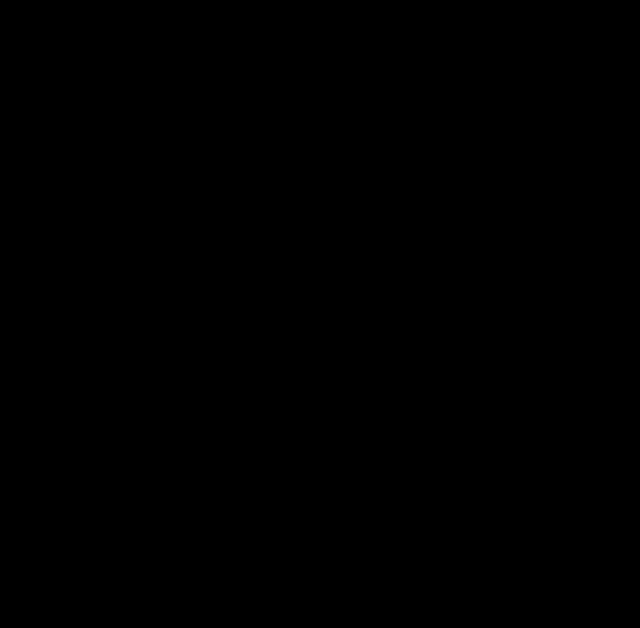
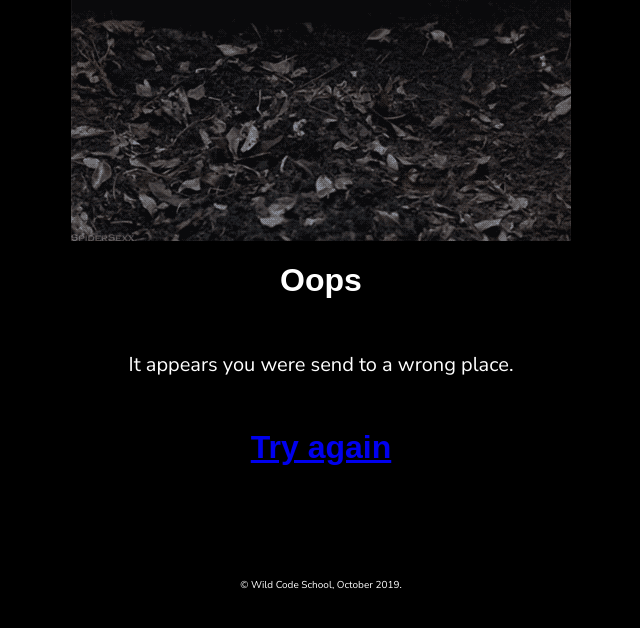
Before and after one commit to guigzzz31/hackloween, a React (Create React App) app in the folder hackloween19/: page /Oops in a window 1280 px wide. Shown: the top 628 px of the page, without its empty margins (319-959 px from the left). Built offline with nearby package versions, Linux system fonts and the light colour scheme; a web font is replaced by a local one.

Commit message:
Added two troll pages

```diff
--- a/hackloween19/src/App.jsx
+++ b/hackloween19/src/App.jsx
@@ -18,9 +18,9 @@
       <Switch>
         <Route exact path="/" component={HomePage} />
         <Route path="/pick" component={BoxPage} />
-        {/* <Route path="/movie" component={ApiPage} />
+        {/* <Route path="/movie" component={ApiPage} /> */}
         <Route path="/oops" component={Haha1} />
-        <Route path="/mybad" component={Haha2} />
+        {/* <Route path="/mybad" component={Haha2} />
         <Route path="/areyoulost" component={Haha3} />
         <Route path="/yesyouare" component={Haha4} />
         <Route path="/behindyou" component={Haha5} />
--- a/hackloween19/src/components/Haha1.jsx
+++ b/hackloween19/src/components/Haha1.jsx
@@ -0,0 +1,19 @@
+import React from 'react';
+import gifZombie from './images/gifZombie.gif'
+import './HomePage.css';
+import { Link } from 'react-router-dom';
+import Footer from './Footer'
+
+function HomePage() {
+  return(
+  <div className="homepage">
+    <img src={gifZombie} alt="zombie coming out of the earth"/>
+    <h1>Oops</h1>
+    <p>It appears you were send to a wrong place.</p>
+    <h1><Link to="/mybad">Try again</Link></h1>
+    <Footer />
+  </div>
+  )
+}
+
+export default HomePage;
--- a/hackloween19/src/components/Haha2.jsx
+++ b/hackloween19/src/components/Haha2.jsx
@@ -0,0 +1,19 @@
+import React from 'react';
+import gifZombie from './images/gifZombie.gif'
+import './HomePage.css';
+import { Link } from 'react-router-dom';
+import Footer from './Footer'
+
+function HomePage() {
+  return(
+  <div className="homepage">
+    <img src={gifZombie} alt="zombie coming out of the earth"/>
+    <h1>Still here?</h1>
+    <p>Are you lost or something ?</p>
+    <h1><Link to="/areyoulost">I'm telling you to click here</Link></h1>
+    <Footer />
+  </div>
+  )
+}
+
+export default HomePage;
--- a/hackloween19/src/components/HomePage.css
+++ b/hackloween19/src/components/HomePage.css
@@ -17,6 +17,10 @@
   font-family: 'Lacquer', sans-serif;
 }
 
+Link {
+  text-decoration: none;
+}
+
 p {
   font-family: 'Nunito Sans', sans-serif;
   margin: 30px;
```
Also changed, not shown: hackloween19/src/components/images/gifZombie.gif (added).
